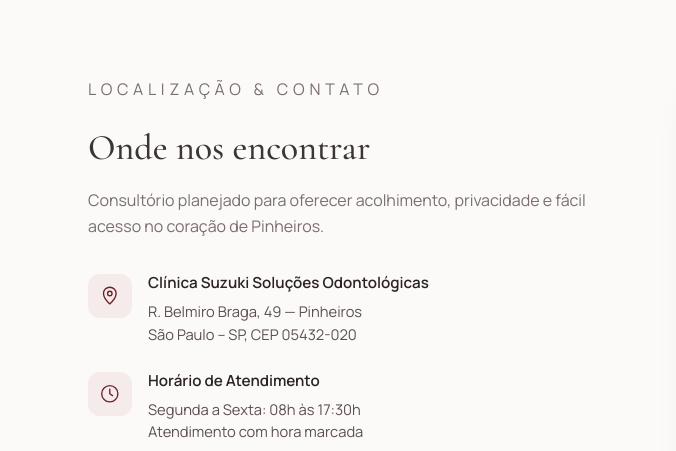
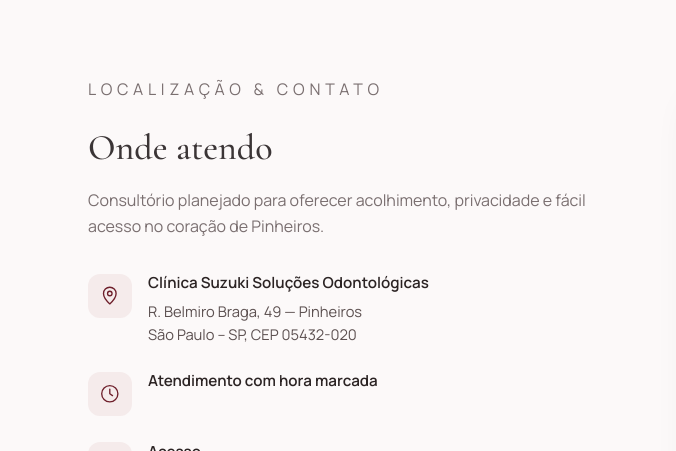
Before and after one commit to isavasconcelosf/site_dra_isabella_vasconcelos, a plain HTML site: page index.html in a window 1280 px wide. Shown: the part 2637-3088 px from the top of the page, 0-676 px from the left. Drawn offline with nearby package versions, Linux system fonts and the light colour scheme.

Commit message:
correção horário de atendimento

```diff
--- a/assets/css/style.css
+++ b/assets/css/style.css
@@ -1026,3 +1026,9 @@ section#tratamentos.treat {
 section#contato.wrap.contact {
   padding-top: 2rem !important;
 }
+
+/* Alinha verticalmente os itens de contato/localização que possuem ícone */
+.contact-item, .info-item /* ou a classe exata que engloba o ícone e o texto */ {
+  display: flex;
+  align-items: center;
+}
--- a/index.html
+++ b/index.html
@@ -183,7 +183,7 @@
     <!-- Coluna 1: Informações e Facilidades -->
     <div class="contact-info reveal">
       <p class="eyebrow">Localização & Contato</p>
-      <h2>Onde nos encontrar</h2>
+      <h2>Onde atendo</h2>
       <p class="contact-desc">Consultório planejado para oferecer acolhimento, privacidade e fácil acesso no coração de Pinheiros.</p>
 
       <ul class="contact-list">
@@ -208,8 +208,7 @@
             </svg>
           </span>
           <div>
-            <strong>Horário de Atendimento</strong>
-            <p>Segunda a Sexta: 08h às 17:30h<br>Atendimento com hora marcada</p>
+            <strong>Atendimento com hora marcada</strong>
           </div>
         </li>
 
```
